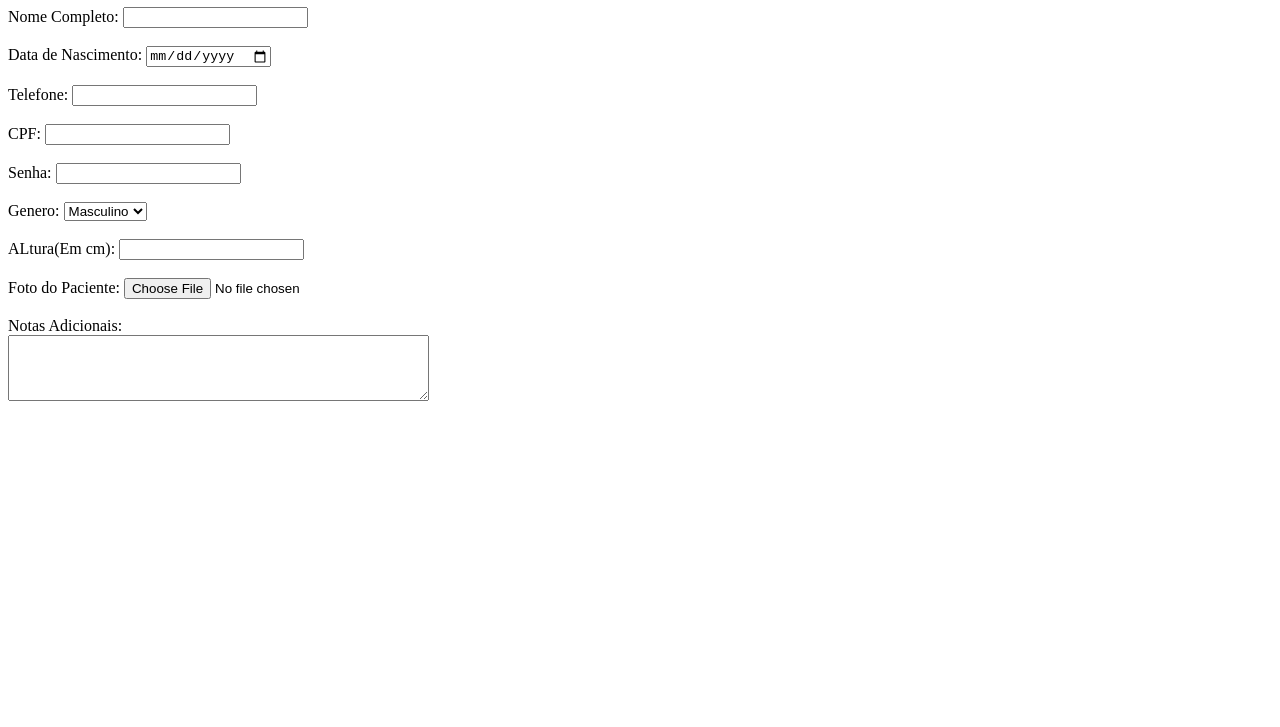
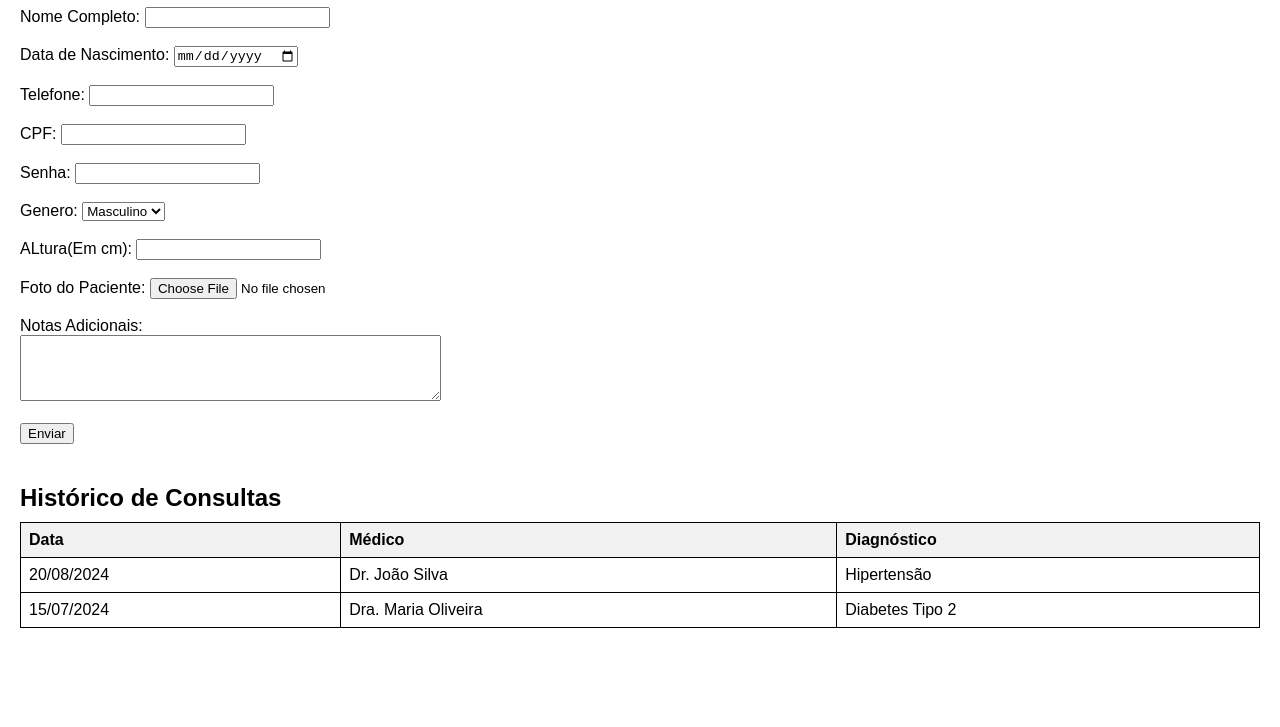
Before and after one commit to Kyox7K/AtividadePrat-caHTML, a plain HTML site: page index.html in a window 1280 px wide. Shown: the part 73-800 px from the top of the page. Drawn offline with Linux system fonts and the light colour scheme.

Commit message:
Atv Pratica

```diff
--- a/index.html
+++ b/index.html
@@ -49,12 +49,88 @@
             <input type="file" name="foto"> <br><br>
 
             <label for="notas">Notas Adicionais:</label><br>
-            <textarea name="notas" rows="4" cols="50"></textarea><br><br>
+            <textarea name="notas" rows="4" cols="50"></textarea> <br> <br>
+
+            <form action="/enviar" method="post">
+
+            </form>
+        </div>
+    </form>
+    <div>
+        <title>Historico de Consultas</title>
+        <style>
+            body {
+                font-family: Arial, sans-serif;
+                margin: 20px;
+            }
+
+            h2 {
+                text-align: left;
+                margin-bottom: 10px;
+            }
+
+            table {
+                width: 100%;
+                border-collapse: collapse;
+                margin-bottom: 20px;
+            }
+
+            table,
+            th,
+            td {
+                border: 1px solid black;
+            }
+
+            th,
+            td {
+                padding: 8px;
+                text-align: left;
+            }
+
+            th {
+                background-color: #f2f2f2;
+            }
+
+            input[type="submit"] {
+                margin-bottom: 20px;
+            }
+        </style>
+        </head>
+
+        <body>
+
+            <form action="/submit_form" method="post">
+                <input type="submit" value="Enviar">
+            </form>
+
+            <h2>Histórico de Consultas</h2>
+
+            <table>
+                <thead>
+                    <tr>
+                        <th>Data</th>
+                        <th>Médico</th>
+                        <th>Diagnóstico</th>
+                    </tr>
+                </thead>
+                <tbody>
+                    <tr>
+                        <td>20/08/2024</td>
+                        <td>Dr. João Silva</td>
+                        <td>Hipertensão</td>
+                    </tr>
+                    <tr>
+                        <td>15/07/2024</td>
+                        <td>Dra. Maria Oliveira</td>
+                        <td>Diabetes Tipo 2</td>
+                    </tr>
+                </tbody>
+            </table>
 
 
-        </div>
-    </form>
 
+
+    </div>
 
 </body>
 
```
